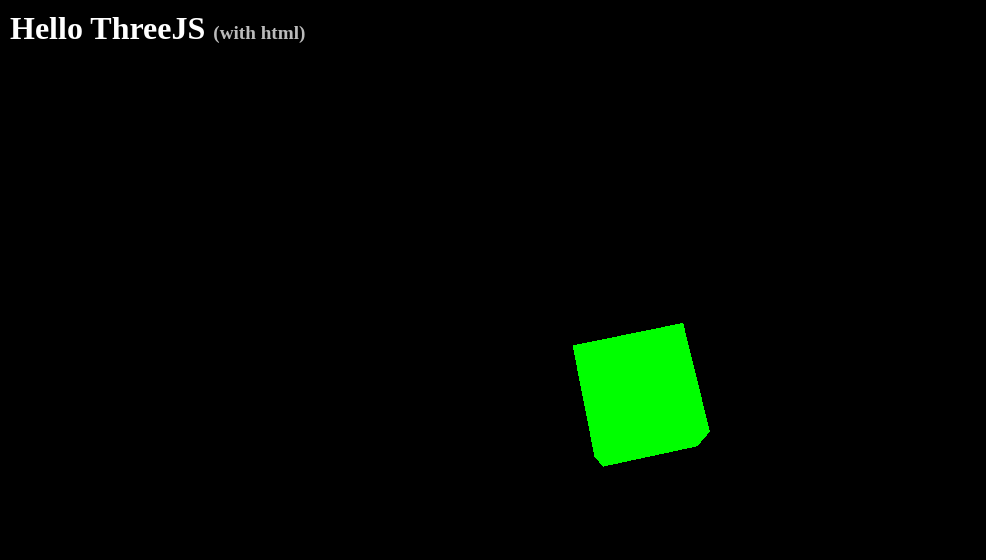
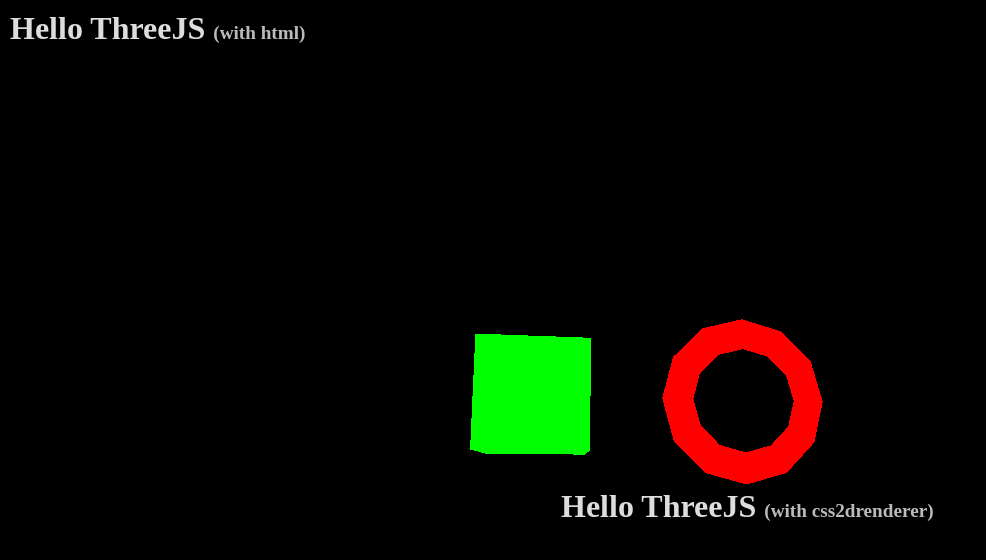
Before and after one commit to juliocamposmota/hello-threejs, a website built with Vite: page index.html in a window 1280 px wide. Shown: the whole page, without its empty margins (0-986 px from the left). Built offline with nearby package versions, Linux system fonts and the light colour scheme.

Commit message:
feat: add title with css 2d renderer

```diff
--- a/main.css
+++ b/main.css
@@ -8,7 +8,7 @@
   position: absolute;
   top: 10px;
   left: 10px;
-  color: #ffffff;
+  color: #dddddd;
   text-align: start;
 }
 
--- a/main.js
+++ b/main.js
@@ -1,4 +1,6 @@
 import * as THREE from 'three';
+import { ring } from './ring';
+import { title, titleRenderer } from './title';
 
 const scene = new THREE.Scene();
 const camera = new THREE.PerspectiveCamera(75, (window.innerWidth / window.innerHeight), 0.1, 1000);
@@ -12,15 +14,24 @@ renderer.domElement.style.height = "100vh";
 const geometry = new THREE.BoxGeometry(1, 1, 1);
 const material = new THREE.MeshBasicMaterial({ color: 0x00ff00 });
 const cube= new THREE.Mesh(geometry, material);
+
 scene.add(cube);
+scene.add(ring);
+ring.add(title);
 
 camera.position.z = 5;
+cube.position.x = -1;
+ring.position.x = 1;
 
 function animate() {
   cube.rotation.x += 0.01;
   cube.rotation.y += 0.01;
 
+  ring.rotation.x += 0.01;
+  ring.rotation.y += 0.01;
+
   renderer.render(scene, camera);
+  titleRenderer.render(scene, camera);
 }
 
 renderer.setAnimationLoop(animate);
--- /dev/null
+++ b/ring.js
@@ -0,0 +1,6 @@
+import * as THREE from "three";
+
+const geometry = new THREE.RingGeometry(0.5, 0.8, 12);
+const material = new THREE.MeshBasicMaterial({ color: 0xff0000 });
+
+export const ring = new THREE.Mesh(geometry, material);
--- /dev/null
+++ b/title.js
@@ -0,0 +1,26 @@
+import { CSS2DObject, CSS2DRenderer } from "three/examples/jsm/Addons.js";
+
+const titleRenderer = new CSS2DRenderer();
+
+titleRenderer.setSize(window.innerWidth, window.innerHeight);
+titleRenderer.domElement.style.position = 'absolute';
+titleRenderer.domElement.style.top = '0px';
+titleRenderer.domElement.style.width = "100vw";
+titleRenderer.domElement.style.height = "100vh";
+document.body.appendChild(titleRenderer.domElement);
+
+const titleH1 = document.createElement('h1');
+titleH1.textContent = 'Hello ThreeJS ';
+titleH1.style.color = '#dddddd';
+
+const titleSpan = document.createElement('span');
+titleSpan.textContent = '(with css2drenderer)';
+titleSpan.style.fontSize = '0.6em';
+titleSpan.style.color = '#bbbbbb';
+
+titleH1.appendChild(titleSpan);
+
+const title = new CSS2DObject(titleH1);
+title.position.set(0, 1, 0);
+
+export { titleRenderer, title };
```
